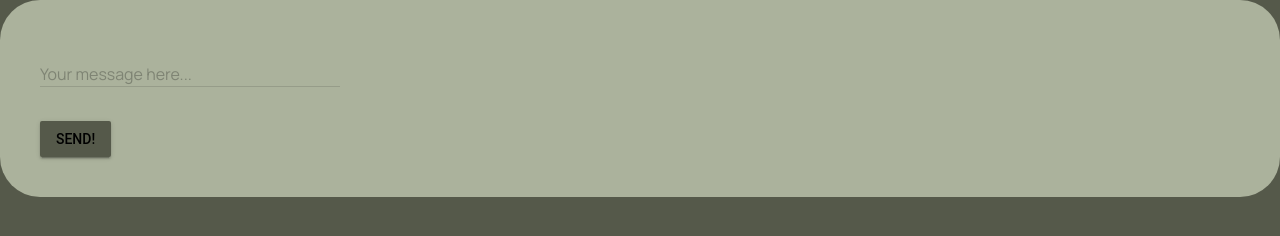
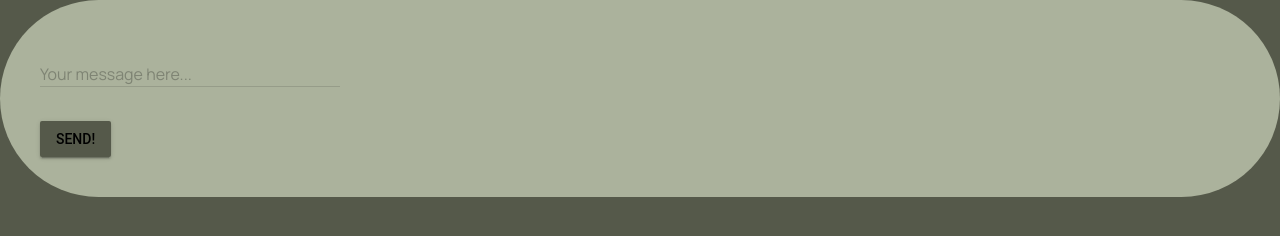
Before and after one commit to moyni-han/green-google-chat, a website: page public/index.html in a window 1280 px wide. Drawn offline with nearby package versions, Linux system fonts and the light colour scheme.

Commit message:
Update looks.css

```diff
--- a/public/looks.css
+++ b/public/looks.css
@@ -1,5 +1,5 @@
 div.sticky{
-    border-radius: 5vh ;
+    border-radius: 100px ;
     position: -webkit-sticky;
     position: sticky;
     top: 0;
```
